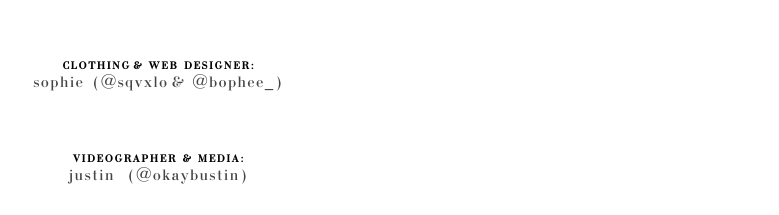
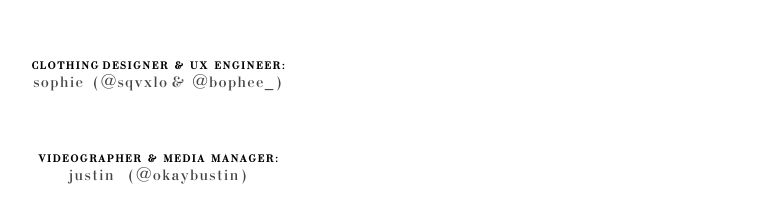
Before and after one commit to stln6689/tullen, a React (Vite) app: page / in a window 1280 px wide. Both pictures are taken after a click on the button "about". Shown: the part 430-645 px from the top of the page, without its empty margins (481-1260 px from the left). Built offline with nearby package versions, Linux system fonts and the light colour scheme.

Commit message:
slight changes to about page

```diff
--- a/src/App.jsx
+++ b/src/App.jsx
@@ -266,8 +266,8 @@ export default function App() {
                 <div style={{ display: 'flex', flexDirection: 'column', gap: isMobile ? '20px' : '25px', color: '#444' }}>
                   <p style={{ letterSpacing: '0.1em', fontSize: isMobile ? '14px' : '16px' }}><span style={{ fontWeight: 'bold', color: 'black', textTransform: 'uppercase', fontSize: '11px' }}>founder:</span><br/><a href="https://www.instagram.com/marktullen/" target="_blank" rel="noreferrer" style={{ color: 'inherit', textDecoration: 'none' }}>mark tullen (@marktullen)</a></p>
                   <p style={{ letterSpacing: '0.1em', fontSize: isMobile ? '14px' : '16px' }}><span style={{ fontWeight: 'bold', color: 'black', textTransform: 'uppercase', fontSize: '11px' }}>brand advisor:</span><br/><a href="https://www.instagram.com/choychaser/" target="_blank" rel="noreferrer" style={{ color: 'inherit', textDecoration: 'none' }}>nick (@choychaser)</a></p>
-                  <p style={{ letterSpacing: '0.1em', fontSize: isMobile ? '14px' : '16px' }}><span style={{ fontWeight: 'bold', color: 'black', textTransform: 'uppercase', fontSize: '11px' }}>clothing & web designer:</span><br/><a href="https://www.instagram.com/sqvxlo/" target="_blank" rel="noreferrer" style={{ color: 'inherit', textDecoration: 'none' }}>sophie (@sqvxlo & @bophee_)</a></p>
-                  <p style={{ letterSpacing: '0.1em', fontSize: isMobile ? '14px' : '16px' }}><span style={{ fontWeight: 'bold', color: 'black', textTransform: 'uppercase', fontSize: '11px' }}>videographer & media:</span><br/><a href="https://www.instagram.com/okaybustin/" target="_blank" rel="noreferrer" style={{ color: 'inherit', textDecoration: 'none' }}>justin (@okaybustin)</a></p>
+                  <p style={{ letterSpacing: '0.1em', fontSize: isMobile ? '14px' : '16px' }}><span style={{ fontWeight: 'bold', color: 'black', textTransform: 'uppercase', fontSize: '11px' }}>clothing designer & ux engineer:</span><br/><a href="https://www.instagram.com/sqvxlo/" target="_blank" rel="noreferrer" style={{ color: 'inherit', textDecoration: 'none' }}>sophie (@sqvxlo & @bophee_)</a></p>
+                  <p style={{ letterSpacing: '0.1em', fontSize: isMobile ? '14px' : '16px' }}><span style={{ fontWeight: 'bold', color: 'black', textTransform: 'uppercase', fontSize: '11px' }}>videographer & media manager:</span><br/><a href="https://www.instagram.com/okaybustin/" target="_blank" rel="noreferrer" style={{ color: 'inherit', textDecoration: 'none' }}>justin (@okaybustin)</a></p>
                 </div>
               </div>
             </div>
```
